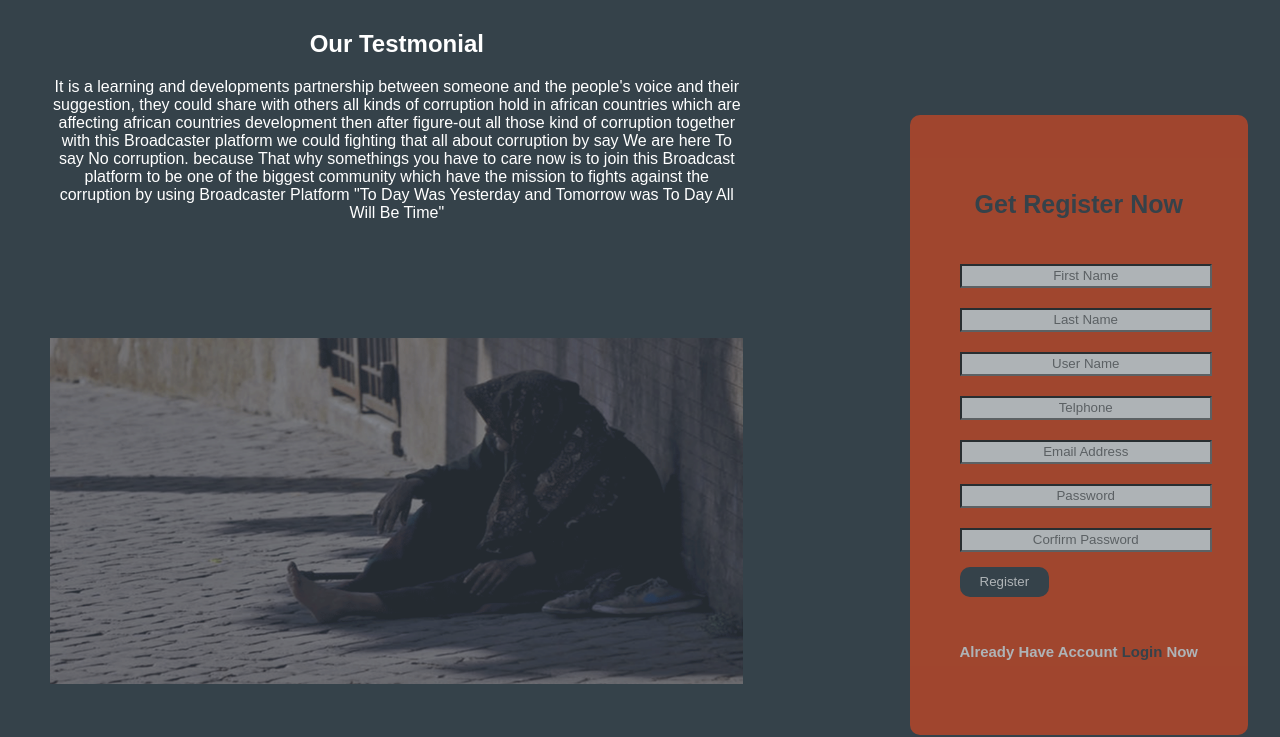
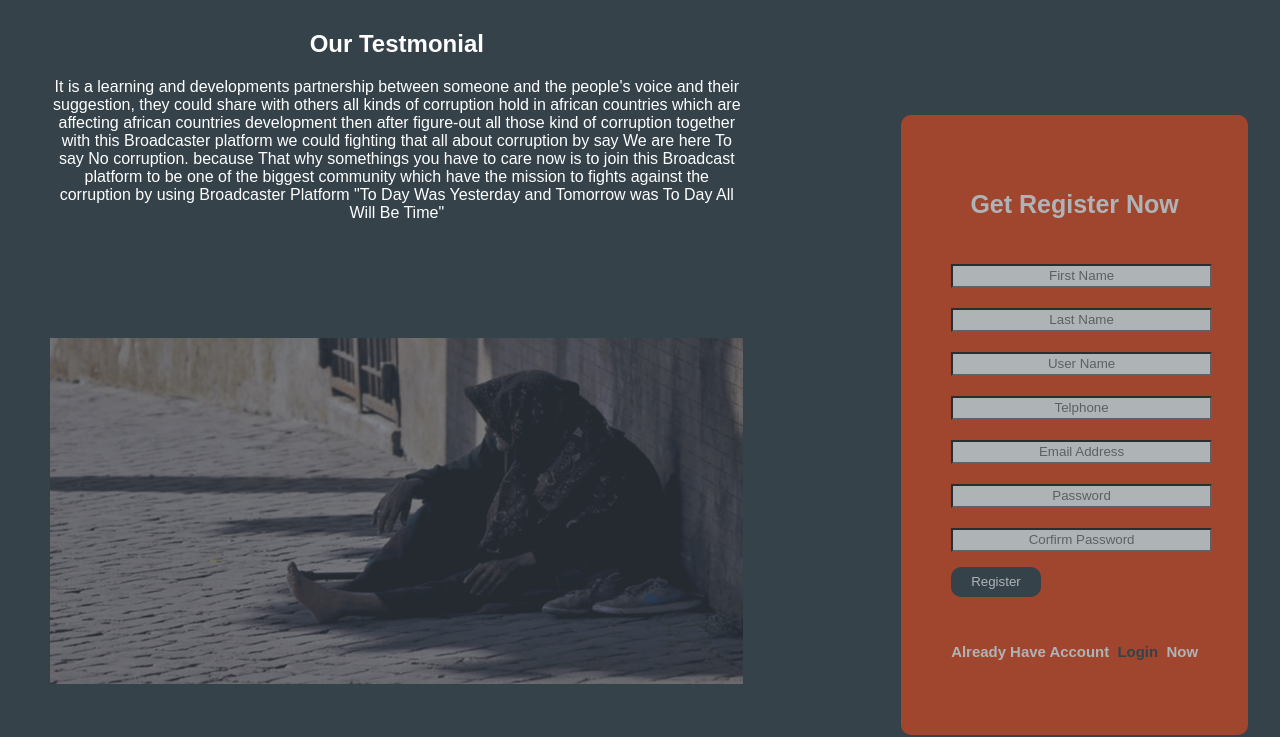
Before and after one commit to key-joshua/broadcaster-andela-cycle-13, a plain HTML site: page UI/html/user_signup.html in a window 1280 px wide. Shown: the part 97-834 px from the top of the page. Drawn offline with Linux system fonts and the light colour scheme.

Commit message:
done with changing text color on forms
bg(done with changing text color on forms):As developer i have done with changing text color on signin/signup forms[finishes #169975192]

```diff
--- a/UI/asserts/css/landing.css
+++ b/UI/asserts/css/landing.css
@@ -223,14 +223,13 @@ aside#sidebar .register input{
 
 aside#sidebar .dark h3{
 	font-size: 25px;
-	color: #35424a;
+	color: #fff;
 	text-align: center;
 }
 
 
-aside#sidebar .register h5 span a{
+aside#sidebar .register h5 span{
 	color: #35424a;
-	text-decoration: none;
 }
 
 #index-footer{
--- a/UI/html/user_signup.html
+++ b/UI/html/user_signup.html
@@ -87,9 +87,8 @@
 						<br>
 						<div id="result1">  </div>
 
-
 						<div>
-							<h5>Already Have Account <span class="login"><a id="turnlogin">Login</a></span> Now</h5>
+							<h5>Already Have Account<a id="turnsignup">&nbsp;&nbsp;<span class="login">Login</span>&nbsp;&nbsp;</a>Now</h5>
 						</div>
 
 					</div>
@@ -119,8 +118,9 @@
 						<div id="result"> </div>
 
 						<div>
-							<h5>Don't  Have Account <span class="login"><a id="turnsignup">Register</a></span> Now</h5>
+							<h5>Don't  Have Account<a id="turnlogin">&nbsp;&nbsp;<span class="login">Register</span>&nbsp;&nbsp;</a>Now</h5>
 						</div>
+
 
 					</div>
 
```
Also changed, not shown: UI/html/user_signin.html (+2 -2 lines).
